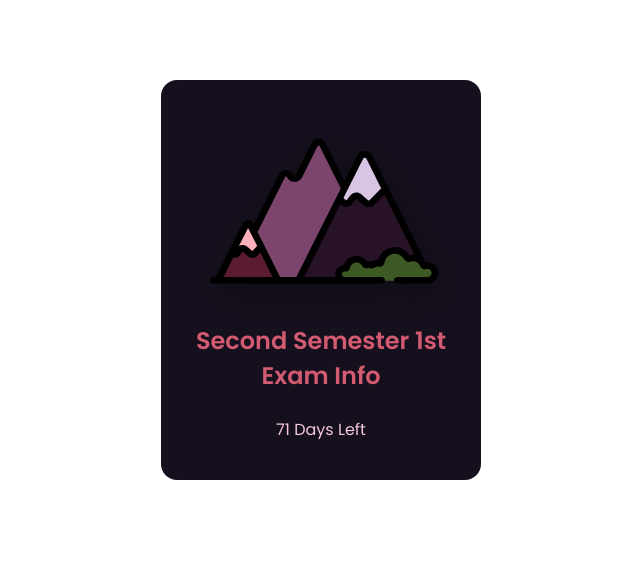
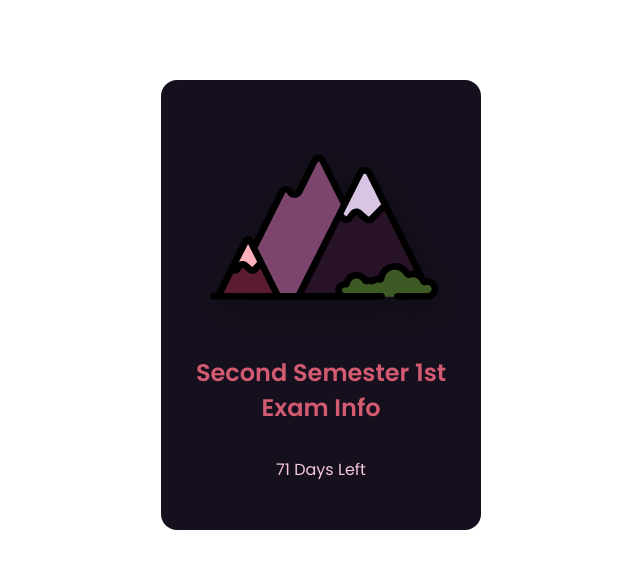
Before and after one commit to STR-HK/ECWEB, a plain HTML site: page index.html in a window 1280 px wide. Shown: the whole page, without its empty margins (319-959 px from the left). Drawn offline with Linux system fonts and the light colour scheme.

Commit message:
Update styles.css

```diff
--- a/assets/css/styles.css
+++ b/assets/css/styles.css
@@ -47,7 +47,7 @@ img {
 
 .card {
   width: 320px;
-  height: 400px;
+  height: 450px;
   background-color: var(--dark-color);
   border-radius: 1rem;
   padding: 4rem 2rem 0;
@@ -59,7 +59,7 @@ img {
   position: absolute;
   width: 230px;
   filter: drop-shadow(5px 10px 15px rgba(8,9,13,.4));
-
+  padding-top: 1rem;
 }
 
 .card__data {
@@ -71,6 +71,7 @@ img {
   font-size: var(--h1-font-size);
   color: var(--first-color);
   margin-bottom: .5rem;
+  padding-top: 2rem;
 }
 
 .card__preci {
@@ -78,5 +79,5 @@ img {
   font-size: var(--h2-font-size);
   font-weight: 300;
   margin-bottom: 1.25rem;
-  padding-top: 1rem;
+  padding-top: 1.5rem;
 }
```
